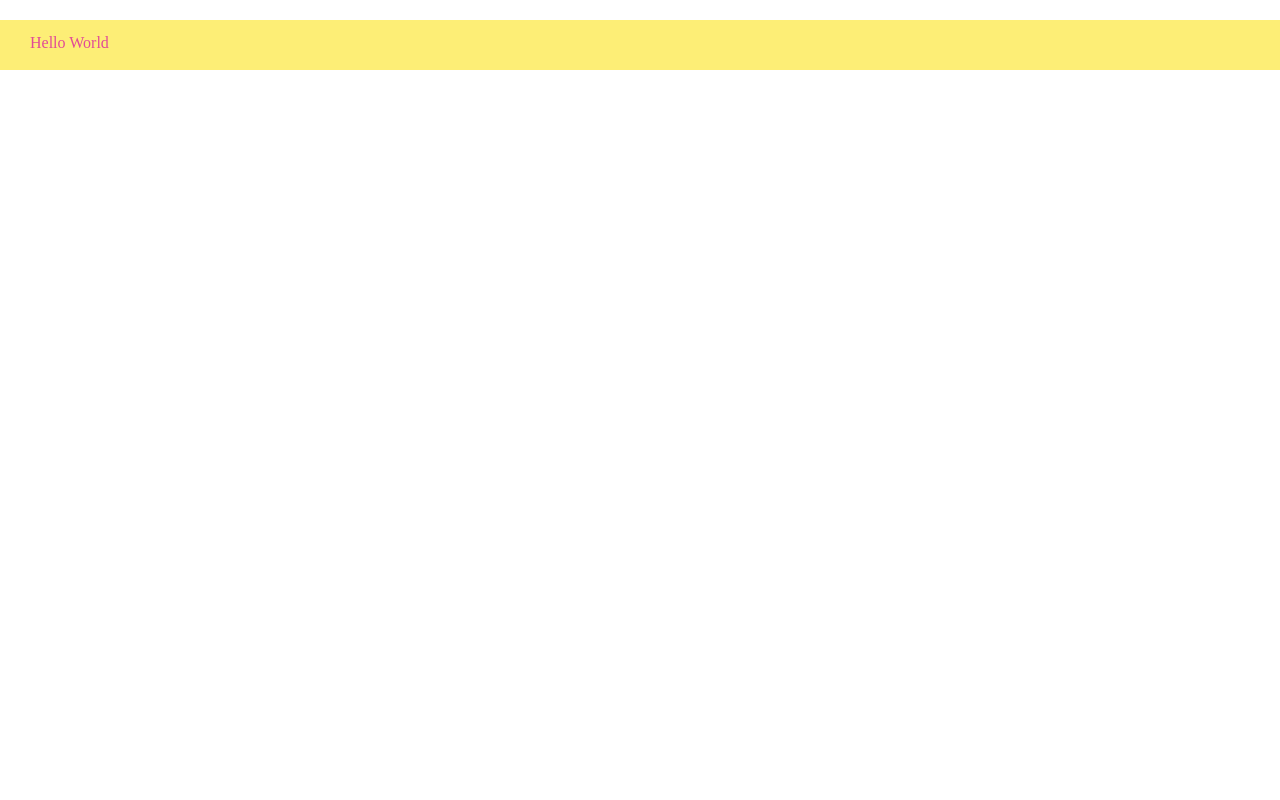
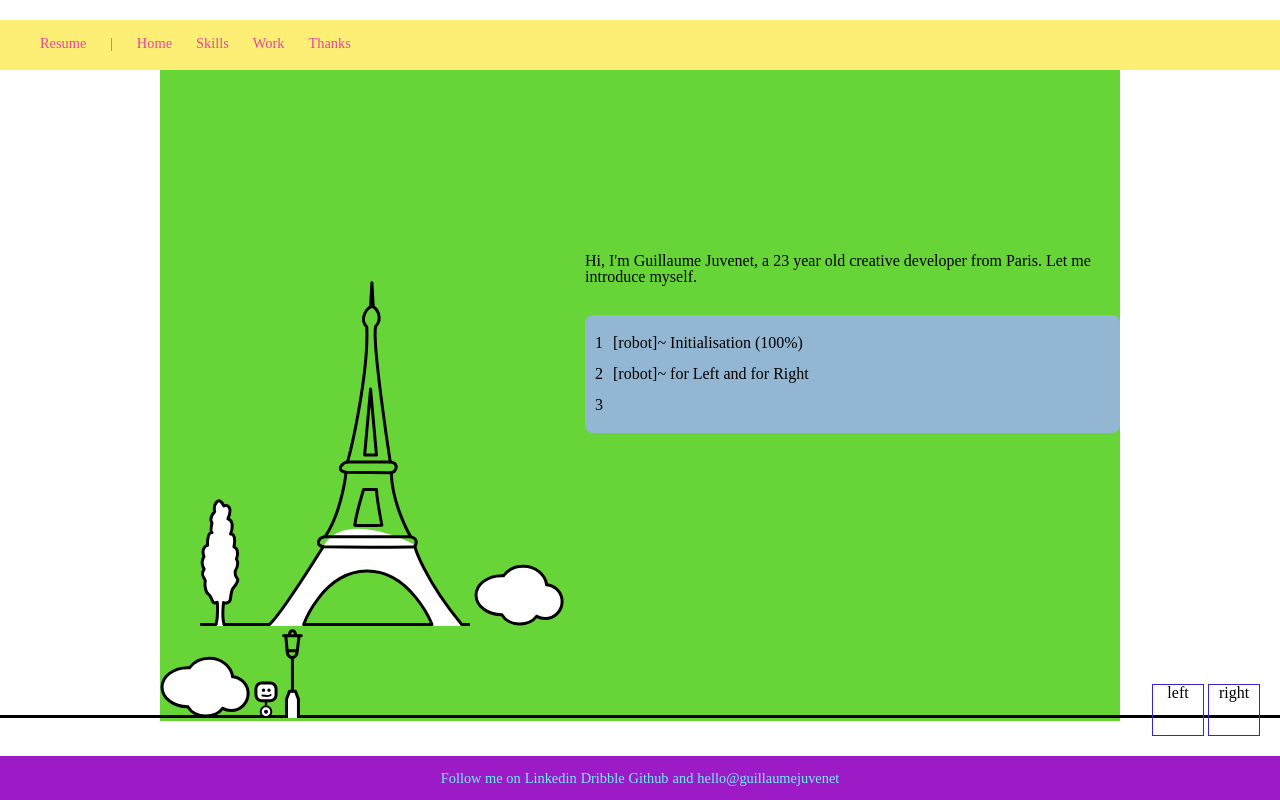
Before and after one commit to csrail/mock_juvenet, a plain HTML site: page index.html in a window 1280 px wide. Drawn offline with Linux system fonts and the light colour scheme.

Commit message:
Add final elements, styling difficulties

```diff
--- a/index.html
+++ b/index.html
@@ -7,12 +7,61 @@
 		<link href="images/github_icon.svg" rel="shortcut icon">
 	</head>
 	<body>
-		<header id="nav">
-			<ul>Hello World</ul>
+		<header>
+			<ul class="nav">
+				<li class="info_attention">Resume <span class="separator">|</span></li>
+				<li class="">Home</li>
+				<li>Skills</li>
+				<li>Work</li>
+				<li>Thanks</li>
+			</ul>
 		</header>
-		<footer id="contact">
-
+		<div class="container">
+			<div class="text_area">
+				<div class="intro">
+					Hi, I&#39;m Guillaume Juvenet, a 23 year old creative developer from Paris. Let me introduce myself.
+				</div>
+				<div class="command_line">
+					<p><span class="index">1</span>[robot]~ Initialisation (100%)
+					</p>
+					<p><span class="index">2</span>[robot]~ for Left and for Right</p>
+					<p><span class="index">3</span></p>
+				</div>
+			</div>
+			<div class="image eiffel">
+				<img src="images/eiffel.svg" alt="effiel tower">
+			</div>
+			<div class="image cloud1">
+				<img src="images/cloud.svg" alt="cloud">
+			</div>
+			<div class="image cloud2">
+				<img src="images/cloud.svg" alt="cloud">
+			</div>
+			<div class="image robot">
+				<img src="images/robot.svg" alt="robot">
+			</div>
+			<div class="image lamp">
+				<img src="images/streetlamp.svg" alt="lamp">
+			</div>
+		</div>
+		<div class="dividing_line"></div>
+		<footer>
+			<div class="move_buttons">
+				<div class="arrow left_arrow">
+				left
+				</div>
+				<div class="arrow right_arrow">
+					right
+				</div>
+			</div>
+			<ul class="contact">
+				<li>Follow me on</li>
+				<li class="connect_media">Linkedin</li>
+				<li class="connect_media">Dribble</li>
+				<li class="connect_media">Github</li>
+				<li>and</li>
+				<li class="connect_media">hello@guillaumejuvenet</li>
+			</ul>
 		</footer>
-
 	</body>
 </html>
--- a/styles/style.css
+++ b/styles/style.css
@@ -1,13 +1,146 @@
+* {
+	font-family: Georgia, Arial, Helvetica;
+}
+
 /* Header Navigation Bar */
-#nav {
+header {
 	background-color: #fdee76; /* colour of box */
 	color: #e14a97; /* colour of text inside will be this colour */
 	height: 50px;
 	margin-top: 20px;
 }
 
-ul {
+/* Navigation Bar Directions */
+.nav {
 	float: left;
 	padding-left: 30px;
 	padding-top: 15px;
 }
+
+.nav li {
+	display: inline-block;
+	box-sizing: border-box;
+	text-align: center;
+	font-size: 90%;
+	padding-left: 10px;
+	padding-right: 10px;
+}
+
+.nav li:hover {
+	color: #aea85c;
+}
+
+.separator {
+	padding-left: 20px;
+}
+
+/* Central Container and Features */
+.container {
+	display: block;
+	margin: auto;
+	margin-bottom: -6px;
+	width: 960px;
+	background-color: #67d537;
+	padding-top: 210px;
+}
+
+.dividing_line{
+	display:block;
+	background-color: #000;
+	height:3px;
+}
+
+.image {
+	display: inline-block;
+}
+
+/* Central Cotainer Image Elements */
+.eiffel {
+	margin-left: 40px;
+}
+
+.clouds {
+
+}
+
+.cloud1 {
+}
+
+/* Central Container Text Elements */
+.text_area {
+	display: block;
+	width: 535px;
+	float: right;
+	margin-top: -27px;
+}
+
+.index {
+	padding-left: 10px;
+	padding-right: 10px;
+}
+
+.intro {
+	padding-bottom: 30px;
+}
+
+.command_line {
+	background-color: #93b7d2;
+	border-radius: 8px;
+	padding-top: 10px;
+	padding-bottom: 15px;
+}
+
+.command_line p {
+	padding-top: 10px;
+	padding-bottom: 5px;
+}
+
+
+/* Footer Bar Contact and Arrow*/
+footer {
+	display: block;
+	position: absolute;
+	bottom: 0;
+	width: 100%;
+}
+
+
+/* Arrows */
+.move_buttons {
+	display: block;
+	float: right;
+	margin-right: 20px;
+	margin-bottom: 20px;
+	vertical-align: middle;
+}
+
+.arrow {
+	display: inline-block;
+	border-color: #3a23d3;
+	border-width: 1px;
+	border-style: solid;
+	height: 50px;
+	width: 50px;
+	text-align: center;
+}
+
+
+/* Footer Contact Info*/
+.contact {
+	text-align: center;
+	background-color: #9c1bc7;
+	clear: right;
+}
+
+.contact li {
+	display: inline-block;
+	box-sizing: border-box;
+	color: #6af1f4;
+	font-size: 90%;
+	padding-top: 15px;
+	padding-bottom: 15px;
+}
+
+.connect_media:hover {
+	color: #3026f7;
+}
```
Also changed, not shown: images/cloud.svg (added).
